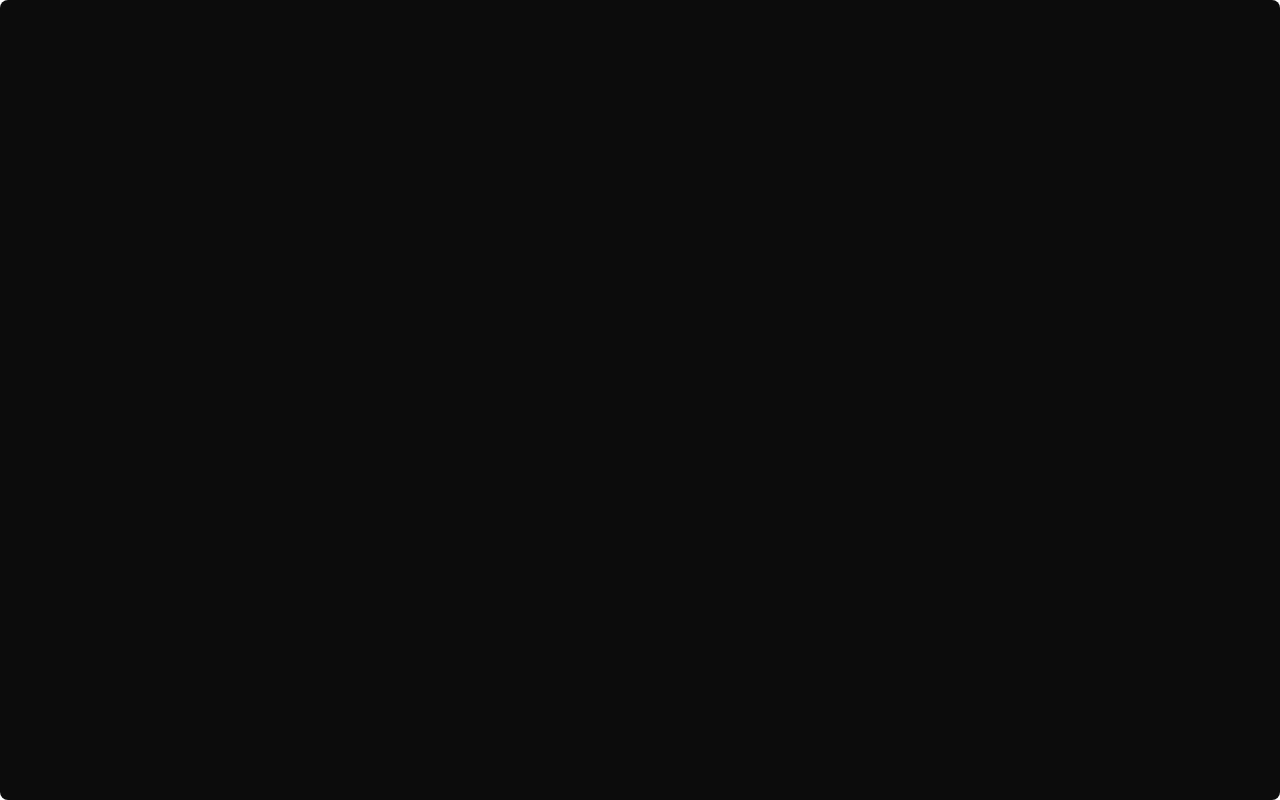
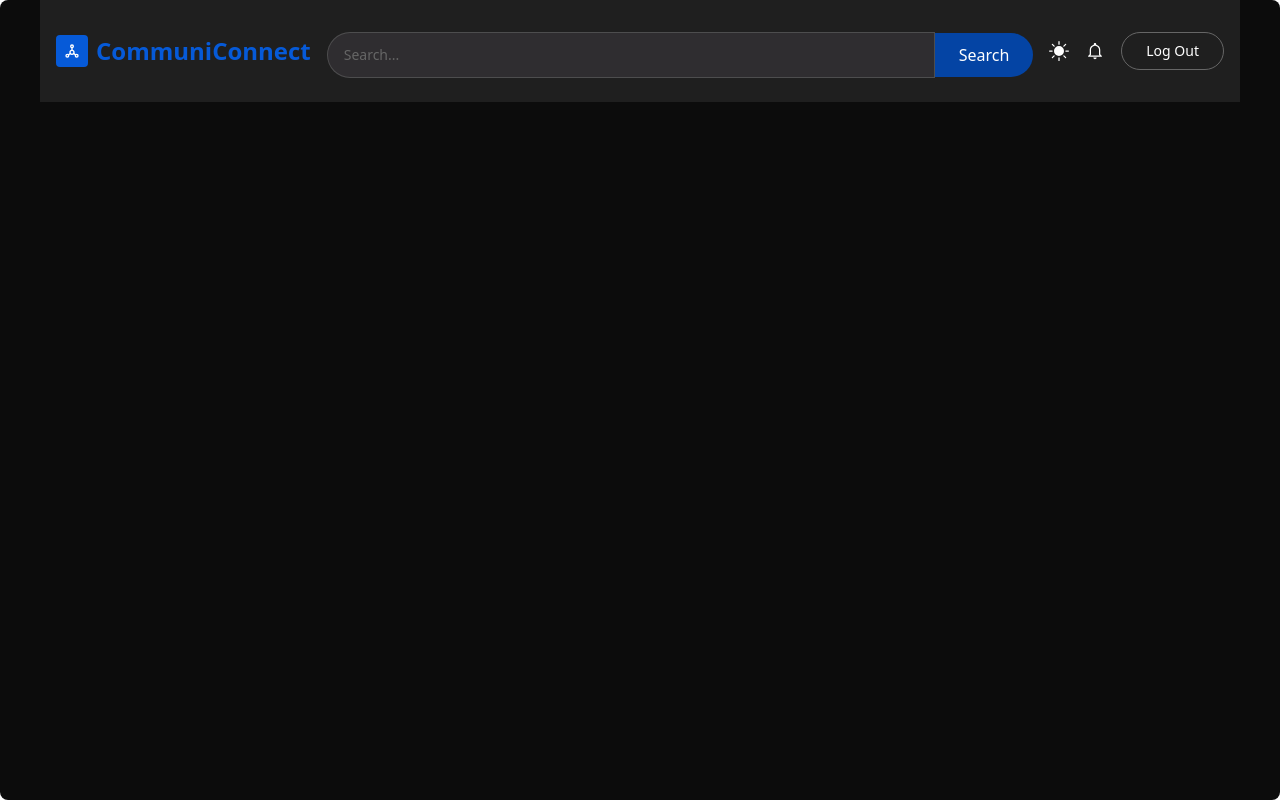
Before and after one commit to Lewoczegg/JS-Projekt, a React (Create React App) app in the folder client/: page / in a window 1280 px wide. Built offline with nearby package versions, Linux system fonts and the light colour scheme.

Commit message:
Add TopBar

```diff
--- /dev/null
+++ b/client/src/components/TopBar.jsx
@@ -0,0 +1,79 @@
+import React from "react";
+import { useForm } from "react-hook-form";
+import { BsMoon, BsSunFill } from "react-icons/bs";
+import { IoMdNotificationsOutline } from "react-icons/io";
+import { TbSocial } from "react-icons/tb";
+import { useDispatch, useSelector } from "react-redux";
+import { Link } from "react-router-dom";
+import CustomButton from "./CustomButton";
+import TextInput from "./TextInput";
+import { SetTheme } from "../redux/theme";
+import { Logout } from "../redux/userSlice";
+
+const TopBar = () => {
+  const { theme } = useSelector((state) => state.theme);
+  const { user } = useSelector((state) => state.user);
+  const dispatch = useDispatch();
+  const {
+    register,
+    handleSubmit,
+    formState: { errors },
+  } = useForm();
+
+  const handleTheme = () => {
+    const themeValue = theme === "light" ? "dark" : "light";
+
+    dispatch(SetTheme(themeValue));
+  };
+
+  const handleSearch = async (data) => {};
+
+  return (
+    <div className="topbar w-full flex items-center justify-between py-3 md:py-6 px-4 bg-primary">
+      <Link to="/" className="flex gap-2 items-center">
+        <div className="p-1 md:p-2 bg-[#065ad8] rounded text-white">
+          <TbSocial />
+        </div>
+        <span className="text-xl md:text-2xl text-[#065ad8] font-semibold">
+          CommuniConnect
+        </span>
+      </Link>
+
+      <form
+        className="hidden md:flex items-center justify-center"
+        onSubmit={handleSubmit(handleSearch)}
+      >
+        <TextInput
+          placeholder="Search..."
+          styles="w-[18rem] lg:w-[38rem] rounded-l-full py-3"
+          register={register("search")}
+        />
+        <CustomButton
+          title="Search"
+          type="submit"
+          containerStyles="bg-[#0444a4] text-white px-6 py-2.5 mt-2 rounded-r-full"
+        />
+      </form>
+
+      {/* ICONS */}
+      <div className="flex gap-4 items-center text-ascent-1 text-md md:text-xl">
+        <button onClick={() => handleTheme()}>
+          {theme === "light" ? <BsMoon /> : <BsSunFill />}
+        </button>
+        <div className="hidden lg:flex">
+          <IoMdNotificationsOutline />
+        </div>
+
+        <div>
+          <CustomButton
+            onClick={() => dispatch(Logout())}
+            title="Log Out"
+            containerStyles="text-sm text-ascent-1 px-4 md:px-6 py-1 md:py-2 border border-[#666] rounded-full"
+          />
+        </div>
+      </div>
+    </div>
+  );
+};
+
+export default TopBar;
--- a/client/src/components/index.js
+++ b/client/src/components/index.js
@@ -1,5 +1,6 @@
 import TextInput from "./TextInput";
 import Loading from "./Loading";
 import CustomButton from "./CustomButton";
+import TopBar from "./TopBar";
 
-export { TextInput, Loading, CustomButton };
+export { TextInput, Loading, CustomButton, TopBar };
--- a/client/src/pages/Home.jsx
+++ b/client/src/pages/Home.jsx
@@ -1,11 +1,14 @@
 import React from "react";
 import { useSelector } from "react-redux";
+import { TopBar } from "../components";
 
 const Home = () => {
   const { user } = useSelector((state) => state.user);
 
   return (
-    <div className="home w-full px-0 lg:px-10 pb-20 2xl:px-40 bg-bgColor lg:rounded-lg h-screen overflow-hidden"></div>
+    <div className="home w-full px-0 lg:px-10 pb-20 2xl:px-40 bg-bgColor lg:rounded-lg h-screen overflow-hidden">
+      <TopBar />
+    </div>
   );
 };
 
```
